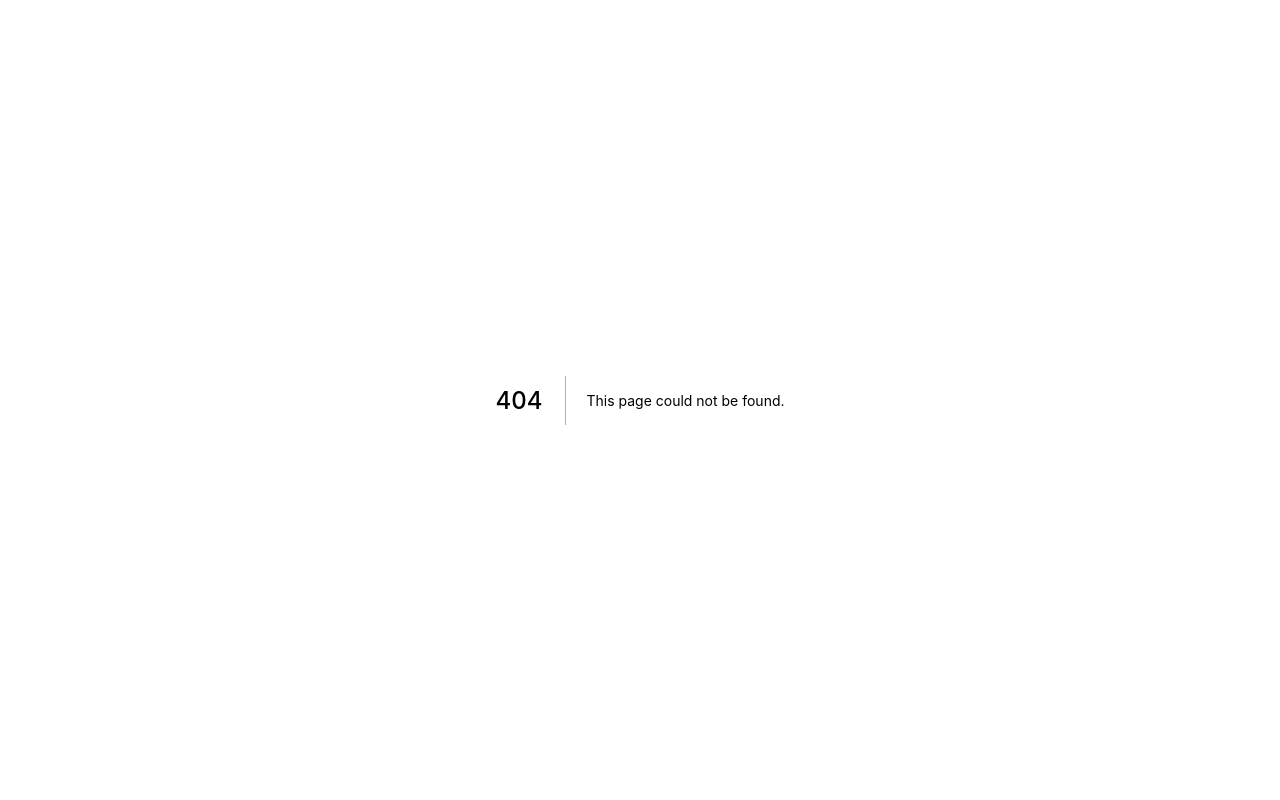
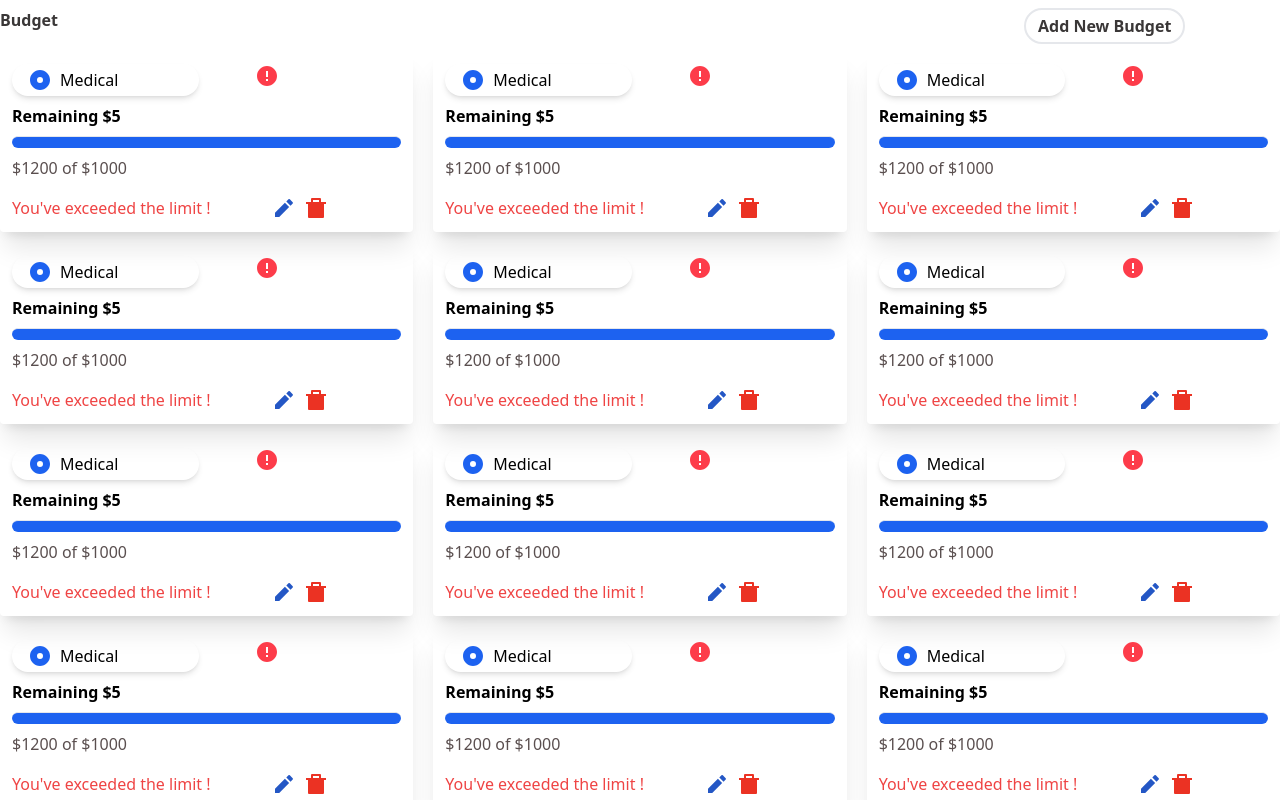
Before and after one commit to veritem/bpurse, a Next.js app in the folder frontend/: page /budget in a window 1280 px wide. Before the commit this address had no page. Shown: the top 800 px of the page. Built offline with nearby package versions, Linux system fonts and the light colour scheme.

Commit message:
designed the budget page

```diff
--- /dev/null
+++ b/frontend/icons/icons.tsx
@@ -0,0 +1,5 @@
+
+export const BigDotIcon =()=><svg xmlns="http://www.w3.org/2000/svg" viewBox="0 0 24 24" width="24" height="24"><path fill="none" d="M0 0h24v24H0z"/><path d="M12 22C6.477 22 2 17.523 2 12S6.477 2 12 2s10 4.477 10 10-4.477 10-10 10zm0-7a3 3 0 1 0 0-6 3 3 0 0 0 0 6z" fill="rgba(29,98,240,1)"/></svg>
+export const EditIcon =()=><svg xmlns="http://www.w3.org/2000/svg" viewBox="0 0 24 24" width="24" height="24"><path fill="none" d="M0 0h24v24H0z"/><path d="M12.9 6.858l4.242 4.243L7.242 21H3v-4.243l9.9-9.9zm1.414-1.414l2.121-2.122a1 1 0 0 1 1.414 0l2.829 2.829a1 1 0 0 1 0 1.414l-2.122 2.121-4.242-4.242z" fill="rgba(36,87,197,1)"/></svg>
+export const WarningIcon = ()=><svg xmlns="http://www.w3.org/2000/svg" viewBox="0 0 24 24" width="24" height="24"><path fill="none" d="M0 0h24v24H0z"/><path d="M12 22C6.477 22 2 17.523 2 12S6.477 2 12 2s10 4.477 10 10-4.477 10-10 10zm-1-7v2h2v-2h-2zm0-8v6h2V7h-2z" fill="rgba(253,60,74,1)"/></svg>
+export const DeleteIcon = ()=><svg xmlns="http://www.w3.org/2000/svg" viewBox="0 0 24 24" width="24" height="24"><path fill="none" d="M0 0h24v24H0z"/><path d="M7 6V3a1 1 0 0 1 1-1h8a1 1 0 0 1 1 1v3h5v2h-2v13a1 1 0 0 1-1 1H5a1 1 0 0 1-1-1V8H2V6h5zm2-2v2h6V4H9z" fill="rgba(235,50,35,1)"/></svg>
--- a/frontend/pages/auth/login.tsx
+++ b/frontend/pages/auth/login.tsx
@@ -5,8 +5,8 @@ import { APP_CONFIG } from "../../utils/app-config";
 const RightContent = () => {
   return (
     <div>
-      <div className="border-b-2 pb-3 border-indigo-500 items-center flex justify-center">
-        <h5 className="font-bold text-xl">Login</h5>
+      <div className="border-b-5 pb-5 border-indigo-500 items-center flex justify-center">
+        <h5 className="font-bold text-2xl">Login</h5>
       </div>
       <form className="w-full max-w-sm">
         <div className="md:items-center mb-6 pt-5">
--- /dev/null
+++ b/frontend/pages/budget/index.tsx
@@ -0,0 +1,72 @@
+import {
+  BigDotIcon,
+  DeleteIcon,
+  EditIcon,
+  WarningIcon,
+} from "../../icons/icons";
+
+const Container = () => {
+  return (
+    <div className="grid grid-cols-1 justify-center items-center flex mt-2">
+      <div className="grid grid-cols-5">
+        <div className="col-span-2 font-bold text-[#3A3737]">Budget</div>
+        <div className="col-span-2"></div>
+        <div className="col-span-1 mb-2">
+          <button className="button border-2 rounded-full text-[#3A3737] font-bold px-3 py-1 rounded-full">
+            Add New Budget
+          </button>
+        </div>
+      </div>
+      <div  className="grid grid-cols-3 gap-x-5 gap-y-3">
+      {[0, 1, 2, 3, 4, 5, 6, 7, 8, 9, 10, 11, 12, 13, 14, 15].map((item) => (
+        <BudgetContainer key={item} />
+      ))}
+      </div>
+    </div>
+  );
+};
+const BudgetContainer = () => {
+  return (
+
+    <div className="shadow-xl rounded p-3 border-1">
+      <div className="grid grid-cols-2 gap-4">
+        <button className="rounded-full shadow-md px-4 py-1 flex gap-2">
+          <BigDotIcon /> Medical
+        </button>
+        <div className="w-25 ml-10">
+          <WarningIcon />
+        </div>
+      </div>
+      <div className="">
+        <h5 className="font-bold mt-2">Remaining $5</h5>
+        <hr className="bg-[#1D62F0] rounded-full h-3 mt-2" />
+
+        <p className="text-[#5A4F4F] mt-2">$1200 of $1000</p>
+      </div>
+      <div className="grid grid-cols-3 mt-4">
+        <div className="col-span-2">
+          {" "}
+          <p className="text-red-500">You've exceeded the limit !</p>
+        </div>
+        <div className="flex">
+          <button className="mr-2">
+            <EditIcon />
+          </button>
+          <button>
+            <DeleteIcon />
+          </button>
+        </div>
+      </div>
+    </div>
+  );
+};
+
+const BudgetPage = () => {
+  return (
+    <div>
+     <Container/>
+    </div>
+  );
+};
+
+export default BudgetPage;
```
Also changed, not shown: frontend/components/modals/new-budget.tsx (added).
